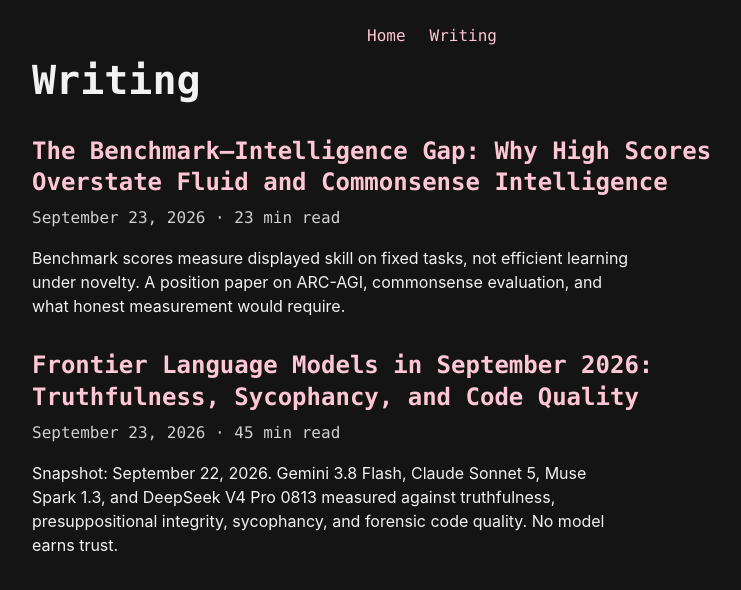
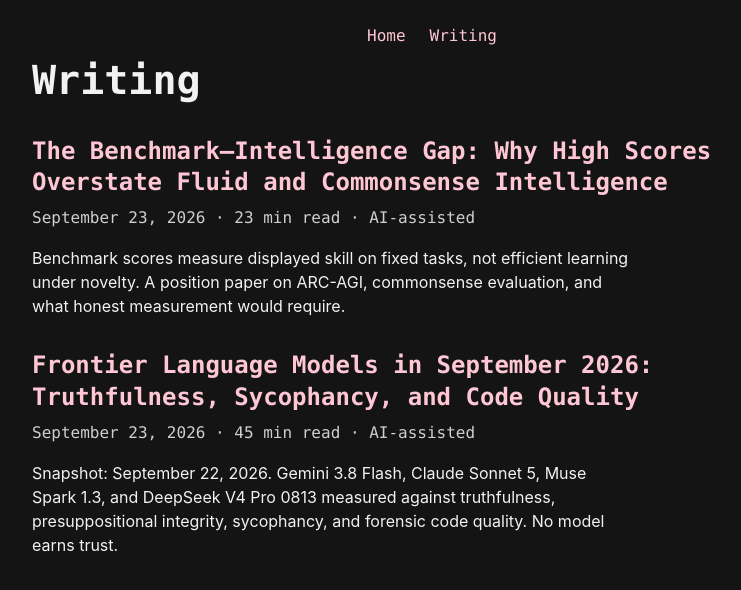
Before and after one commit to paulpan05/personal-website-minified, a Next.js app: page /blog in a window 1280 px wide. Shown: the top 590 px of the page, without its empty margins (208-949 px from the left). Built offline with nearby package versions, Linux system fonts and the light colour scheme; no server answers.

Commit message:
Add first-class post provenance: registry field plus index and post badges

```diff
--- a/src/app/blog/[slug]/page.tsx
+++ b/src/app/blog/[slug]/page.tsx
@@ -70,6 +70,8 @@ export default async function BlogPost({
               <time dateTime={post.date}>{formatPostDate(post.date)}</time>
               {' · '}
               {post.readingMinutes} min read
+              {' · '}
+              {post.provenance}
             </p>
             {post.tags.length > 0 && (
               <p className="blog-tags">{post.tags.join(' · ')}</p>
--- a/src/app/blog/page.tsx
+++ b/src/app/blog/page.tsx
@@ -29,6 +29,8 @@ export default function BlogIndex() {
                   <time dateTime={post.date}>{formatPostDate(post.date)}</time>
                   {' · '}
                   {post.readingMinutes} min read
+                  {' · '}
+                  {post.provenance}
                 </p>
                 <p>{post.description}</p>
               </li>
--- a/src/content/posts.ts
+++ b/src/content/posts.ts
@@ -11,6 +11,9 @@ export interface PostMeta {
   description: string
   tags: string[]
   readingMinutes: number
+  /** 'AI-assisted': AI-drafted under the author's direction (needs a process
+   *  note in the post). 'human-written': the author's own prose. */
+  provenance: 'AI-assisted' | 'human-written'
 }
 
 interface PostDef extends PostMeta {
@@ -30,6 +33,7 @@ const POST_DEFS: PostDef[] = [
     description:
       'Benchmark scores measure displayed skill on fixed tasks, not efficient learning under novelty. A position paper on ARC-AGI, commonsense evaluation, and what honest measurement would require.',
     tags: ['AI evaluation', 'position paper', 'ARC-AGI', 'commonsense reasoning'],
+    provenance: 'AI-assisted',
     readingMinutes: 23,
     load: () => import('./posts/benchmark-intelligence-gap.mdx'),
   },
@@ -41,6 +45,7 @@ const POST_DEFS: PostDef[] = [
     description:
       'Snapshot: September 22, 2026. Gemini 3.8 Flash, Claude Sonnet 5, Muse Spark 1.3, and DeepSeek V4 Pro 0813 measured against truthfulness, presuppositional integrity, sycophancy, and forensic code quality. No model earns trust.',
     tags: ['AI evaluation', 'survey', 'LLMs', 'benchmarks'],
+    provenance: 'AI-assisted',
     readingMinutes: 45,
     load: () => import('./posts/frontier-models-september-2026.mdx'),
   },
```
Also changed, not shown: 1 other file (tests, documents, lock files or other folders).
